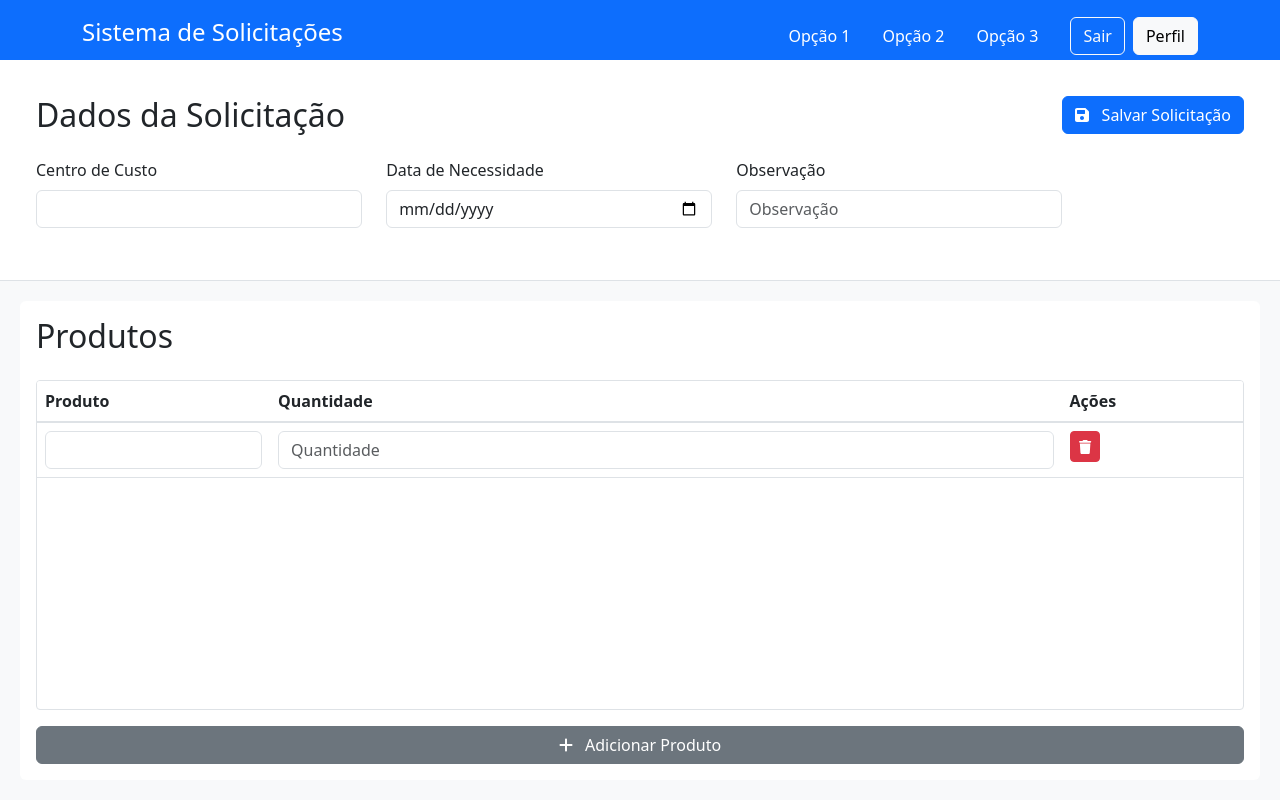
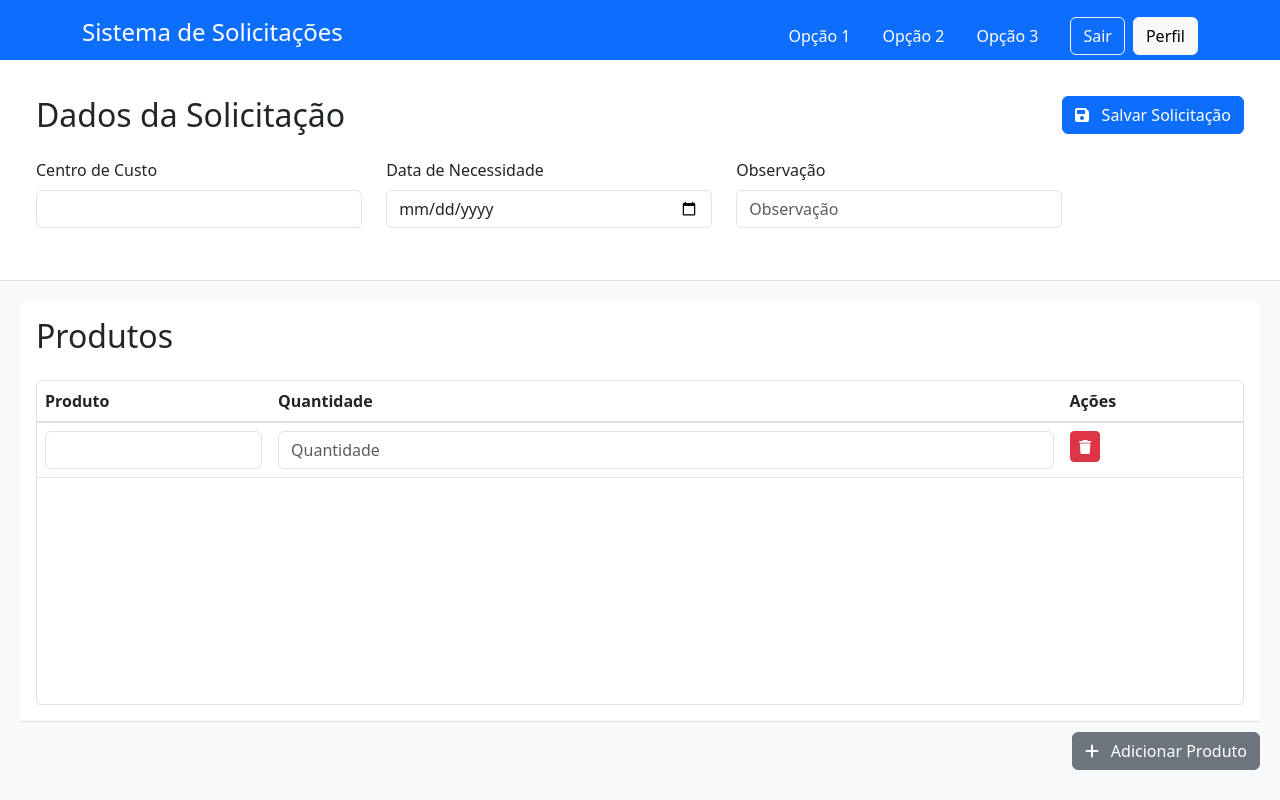
Before and after one commit to gbrit0/solicitacoes, a Django app: page /solicitacao/nova/ in a window 1280 px wide. Run offline with Django 5.2, Linux system fonts and the light colour scheme; data that the repository does not hold is empty; some libraries are stand-ins or nearby versions.

Commit message:
Ajustes na página de cadastro de solicitações

```diff
--- a/templates/solicitacoes/criar_solicitacao.html
+++ b/templates/solicitacoes/criar_solicitacao.html
@@ -2,7 +2,6 @@
 <!DOCTYPE html>
 <html lang="pt-br">
 <head>
-    <!-- Manter os mesmos meta tags e links existentes -->
     <meta charset="UTF-8">
     <meta http-equiv="X-UA-Compatible" content="IE=edge">
     <meta name="viewport" content="width=device-width, initial-scale=1.0">
@@ -16,7 +15,7 @@
         body {
             padding-top: 60px; /* Espaço para o header fixo */
             height: 100vh;
-            overflow: hidden;
+            overflow: auto;
         }
 
         .header-fixed {
@@ -32,7 +31,7 @@
             height: calc(100vh - 60px);
             display: flex;
             flex-direction: column;
-            overflow: hidden;
+            overflow: auto;
         }
 
         .solicitacao-section {
@@ -43,27 +42,24 @@
 
         .produtos-section {
             flex: 1;
-            overflow: hidden;
+            display: flex;
+            flex-direction: column;
             padding: 20px;
             background-color: #f8f9fa;
         }
 
         .table-scroll-container {
-            height: calc(100% - 100px); /* Altura total menos espaço para título e botão */
+            flex: 1;
             overflow-y: auto;
             border: 1px solid #dee2e6;
             border-radius: 0.25rem;
             background-color: #fff;
         }
 
-        .alert-wrapper {
-            position: fixed;
-            top: 70px;
-            left: 50%;
-            transform: translateX(-50%);
-            z-index: 1020;
-            width: 100%;
-            max-width: 600px;
+        .add-produto-container {
+            background-color: #f8f9fa;
+            padding: 10px 0;
+            border-top: 1px solid #dee2e6;
         }
 
         /* Estilização da barra de rolagem */
@@ -98,12 +94,14 @@
             margin-bottom: 0;
             border: none;
             box-shadow: none;
+            display: flex;
+            flex-direction: column;
+            height: 100%;
         }
     </style>
 </head>
 
 <body>
-    <!-- Header existente -->
     <header class="header-fixed bg-primary text-white py-3">
         <div class="container d-flex justify-content-between align-items-center">
             <a href="#" class="text-white text-decoration-none h4">Sistema de Solicitações</a>
@@ -125,7 +123,7 @@
         </div>
     </header>
 
-    <div class="page-container">
+    <form class="page-container" method="POST">
         {% csrf_token %}
         <div class="solicitacao-section">
             <div class="card">
@@ -153,7 +151,7 @@
         </div>
 
         <div class="produtos-section">
-            <div class="card h-100">
+            <div class="card">
                 <div class="card-body d-flex flex-column">
                     <h2 class="card-title mb-4">Produtos</h2>
                     {{ formset.management_form }}
@@ -182,14 +180,15 @@
                             </tbody>
                         </table>
                     </div>
-
-                    <button type="button" id="adicionar-produto" class="btn btn-secondary mt-3">
+                </div>
+                <div class="add-produto-container text-end">
+                    <button type="button" id="adicionar-produto" class="btn btn-secondary">
                         <i class="fas fa-plus me-2"></i> Adicionar Produto
                     </button>
                 </div>
             </div>
         </div>
-    </div>
+    </form>
 
     <script src="https://cdnjs.cloudflare.com/ajax/libs/bootstrap/5.3.0/js/bootstrap.bundle.min.js"></script>
     <script src="https://cdnjs.cloudflare.com/ajax/libs/font-awesome/6.0.0/js/all.min.js"></script>
@@ -241,10 +240,5 @@
             }
         });
     </script>
-    <script>
-        $(function () {
-            $('select').selectpicker();
-        });
-    </script>
 </body>
 </html>
```
